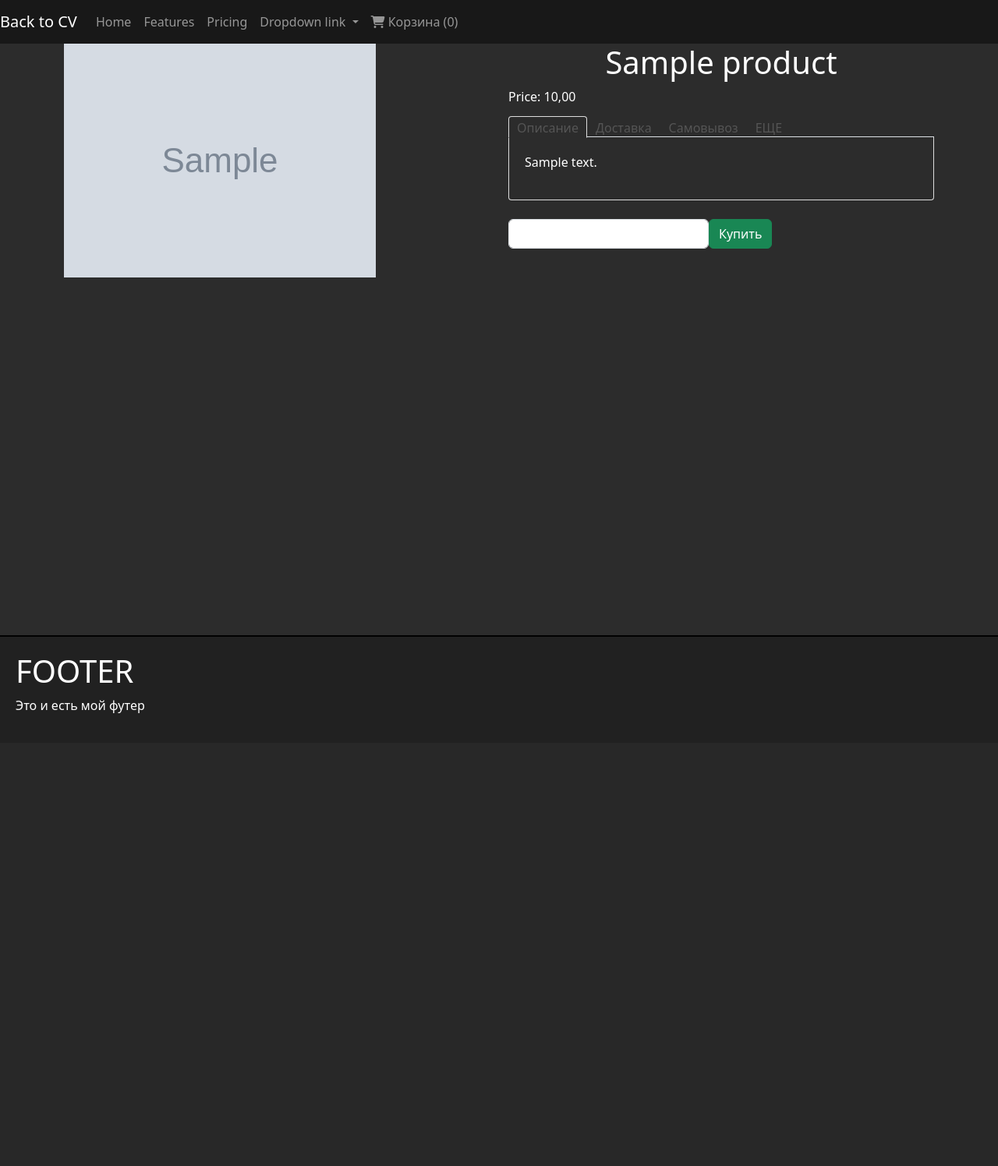
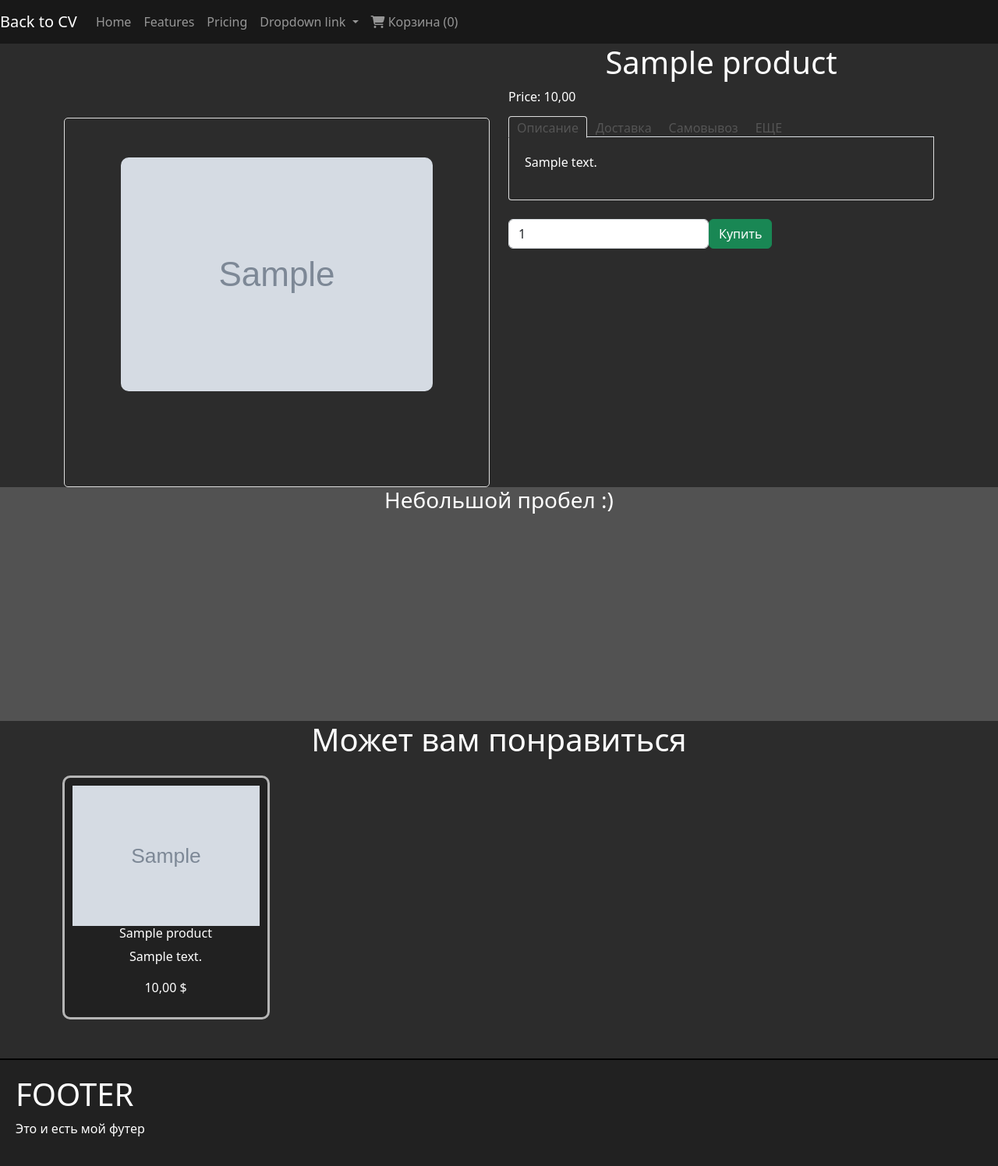
Before and after one commit to ComeOnGavrik/resume_gavrik, a Django app: page /shop/products/1 in a window 1280 px wide. Shown: the whole page at 78% size. Before the commit the page ends 915 px from the top, so only its background shows below. Run offline with Django 5.2, Linux system fonts and the light colour scheme; tables that the repository leaves empty hold one stand-in row (values such as "Sample post"); grey boxes marked "Sample" are stand-in pictures; some libraries are stand-ins or nearby versions.

Commit message:
Сделан пункт 4.1 4.2 Делаю 4.3

```diff
--- a/gavrik/main/templates/main/card1.html
+++ b/gavrik/main/templates/main/card1.html
@@ -47,8 +47,8 @@
                         </li>
                         <li><b>4. Product-Deteil-View</b>
                             <ul><ol>
-                                <li>Добавить "похожие товары" </li>
-                                <li>Валидация полей</li>
+                                <li style="background-color: #99ff99;">Добавить "похожие товары" </li>
+                                <li style="background-color: #99ff99;">Валидация полей</li>
                                 <li>Слайдер фотографий JS</li>
                                 <li>Место для дополнений</li>
                                 <li>Добавить учет скидки в стоимость</li>
--- a/gavrik/products/templates/products/product_detail.html
+++ b/gavrik/products/templates/products/product_detail.html
@@ -6,11 +6,23 @@
 {% block content-shop %}
 <div class="container">
     <div class="row">
+
         <div class="col-lg-6">
+            <div class="otstup"></div>
+            <div class="product-gallery">
+                <div class="swiper-container">
+                    <div class="swiper-wrapper">
                         {% for image in images %}
-            <img src="{{ image.image.url }}" alt="{{ image.product.name }}">
+                            <div class="swiper-slide"><img src="{{ image.image.url }}" alt="{{ image.product.name }}"></div>
                         {% endfor %}
-
+                    </div>
+                        <!-- Добавляем кнопки навигации -->
+                    <div class="swiper-button-next"></div>
+                    <div class="swiper-button-prev"></div>
+                        <!-- Добавляем пагинацию -->
+                    <div class="swiper-pagination"></div>
+                </div>
+            </div>
         </div>
         <div class="col-lg-6">
             <h1 class="text-center">
@@ -23,10 +35,14 @@
 
                 <!-- Nav tabs -->
                 <ul class="nav nav-tabs" role="tablist">
-                    <li role="presentation" class="active"><a href="#description" aria-controls="home" role="tab" data-toggle="tab">Описание</a></li>
-                    <li role="presentation"><a href="#delivery" aria-controls="profile" role="tab" data-toggle="tab">Доставка</a></li>
-                    <li role="presentation"><a href="#selfship" aria-controls="messages" role="tab" data-toggle="tab">Самовывоз</a></li>
-                    <li role="presentation"><a href="#settings" aria-controls="settings" role="tab" data-toggle="tab">ЕЩЕ</a></li>
+                    <li role="presentation" class="active"><a href="#description" aria-controls="home" role="tab"
+                                                              data-toggle="tab">Описание</a></li>
+                    <li role="presentation"><a href="#delivery" aria-controls="profile" role="tab" data-toggle="tab">Доставка</a>
+                    </li>
+                    <li role="presentation"><a href="#selfship" aria-controls="messages" role="tab" data-toggle="tab">Самовывоз</a>
+                    </li>
+                    <li role="presentation"><a href="#settings" aria-controls="settings" role="tab" data-toggle="tab">ЕЩЕ</a>
+                    </li>
                 </ul>
 
                 <!-- Tab panes -->
@@ -46,23 +62,41 @@
             </div>
             <br>
             <div>
-                <form id="form-buying-product" class="form-inline" action="{% url 'shop:basket_adding' %}" style="display: flex">
+                <form id="form-buying-product" class="form-inline" action="{% url 'shop:basket_adding' %}"
+                      style="display: flex">
                     {% csrf_token %}
                     <div class="form-group">
-                        <input type="number" class="form-control" name="number" id="number">
+                        <input type="number" class="form-control" name="number" id="number" min="1" value="1">
                     </div>
                     <div class="form-group">
-                            <button type="submit"  id="submit_btn" class="btn btn-success btn-buy"
-                                data-product_id = "{{ product.id }}"
-                                data-product_name = "{{ product.name }}"
-                                data-product_price = "{{ product.price }}">
+                        <button type="submit" id="submit_btn" class="btn btn-success btn-buy"
+                                data-product_id="{{ product.id }}"
+                                data-product_name="{{ product.name }}"
+                                data-product_price="{{ product.price }}">
                             Купить
                         </button>
                     </div>
                 </form>
 
             </div>
+            <br>
         </div>
     </div>
 </div>
+<div class="section-delivery">
+    <div>
+        <h3> Небольшой пробел :) </h3>
+    </div>
+</div>
+
+<div class="container">
+    <div class="col-lg12"><h1 class="text-center"> Может вам понравиться </h1></div>
+    <div class="row row-cols-1 row-cols-sm-2 row-cols-md-2 row-cols-lg-3 row-cols-xl-4 row-cols-xxl-5">
+        {% for el in cards %}
+        {% include 'shop/product_item.html' %}
+        {% endfor %}
+
+    </div>
+</div>
+
 {% endblock %}
--- a/gavrik/products/views.py
+++ b/gavrik/products/views.py
@@ -4,7 +4,7 @@ from django.urls import reverse_lazy
 from django.views import View
 from .models import Product
 from django.views.generic import DetailView, UpdateView, DeleteView, CreateView
-from django.http import JsonResponse
+from products.models import ProductImage
 
 
 class ProductDetailView(DetailView):
@@ -15,6 +15,7 @@ class ProductDetailView(DetailView):
     def get_context_data(self, **kwargs):
         context = super().get_context_data(**kwargs)
         context['images'] = self.object.product_image.all()
+        context['cards'] = ProductImage.objects.filter(is_active=True, is_main=True, product__is_active=True)[:5]
         return context
 
     def get(self, request, *args, **kwargs):
--- a/gavrik/shop/templates/shop/base.html
+++ b/gavrik/shop/templates/shop/base.html
@@ -8,7 +8,8 @@
     <meta http-equiv="X-UA-Compatible" content="ie=edge">
     <title>{% block tittle %}  {% endblock %}</title>
     <link href="https://cdn.jsdelivr.net/npm/bootstrap@5.3.3/dist/css/bootstrap.min.css" rel="stylesheet" integrity="sha384-QWTKZyjpPEjISv5WaRU9OFeRpok6YctnYmDr5pNlyT2bRjXh0JMhjY6hW+ALEwIH" crossorigin="anonymous">    <link rel="stylesheet" href="https://use.fontawesome.com/releases/v6.4.2/css/all.css">
-
+    <link rel="stylesheet" href="https://unpkg.com/swiper/swiper-bundle.min.css" />
+    <script src="https://unpkg.com/swiper/swiper-bundle.min.js"></script>
     <script src="https://code.jquery.com/jquery-3.6.0.min.js"></script>
     <script src="https://maxcdn.bootstrapcdn.com/bootstrap/4.5.2/js/bootstrap.min.js"></script>
 
--- a/gavrik/static/shop/css/shop.css
+++ b/gavrik/static/shop/css/shop.css
@@ -122,6 +122,8 @@ footer{
     border: 1px solid #ddd;
     border-top: none;
     border-radius: 0 0 4px 4px;
+    max-height: 450px;
+    overflow-y: auto;
 }
 
 .basket-items {
@@ -130,3 +132,61 @@ footer{
 }
 
 .hidden { display: none; }
+
+.product-gallery {
+    border: 1px solid #ddd;
+    width: 100%; /* Ширина 100% от родительского контейнера */
+    max-width: 100%; /* Убедитесь, что не превышает ширину экрана */
+    height: 474px;
+    border-radius: 5px;
+}
+
+.swiper-container {
+    width: 100%; /* Ширина слайдера 100% */
+    height: 400px; /* Высота слайдера (можете изменить по желанию) */
+}
+
+.swiper-slide {
+    display: flex;
+    justify-content: center;
+    align-items: center;
+}
+
+.swiper-slide img {
+    height: auto; /* Автоматическая высота для соблюдения пропорций */
+    border-radius: 10px; /* Скругленные углы */
+}
+
+.swiper-slide {
+    opacity: 0; /* Делаем слайды полупрозрачными по умолчанию */
+    transition: opacity 0.3s ease; /* Плавный переход при смене слайдов */
+}
+
+.swiper-slide-active {
+    opacity: 1; /* Центральный слайд полностью видимый */
+}
+
+.otstup{
+    height: 95px;
+}
+
+.swiper-button-next, .swiper-button-prev {
+    color: white; /* Цвет кнопок */
+    width: 40px; /* Ширина кнопок */
+    height: 40px; /* Высота кнопок */
+    top: 50%; /* Центрируем по вертикали */
+    transform: translateY(-50%); /* Центрирование по вертикали */
+}
+
+.swiper-button-next {
+    right: 10px; /* Отступ от правого края контейнера */
+}
+
+.swiper-button-prev {
+    left: 10px; /* Отступ от левого края контейнера */
+}
+
+.swiper-pagination {
+    bottom: 10px; /* Отступ от нижнего края контейнера */
+    text-align: center; /* Центрирование пагинации */
+}
```
Also changed, not shown: gavrik/orders/forms.py (+9 -20 lines), gavrik/orders/views.py (+1 -10 lines), gavrik/shop/templates/shop/checkout.html (+5 -3 lines), gavrik/static/shop/js/scripts.js (+25 -10 lines). Lines whose indentation alone changed are shown as unchanged.
